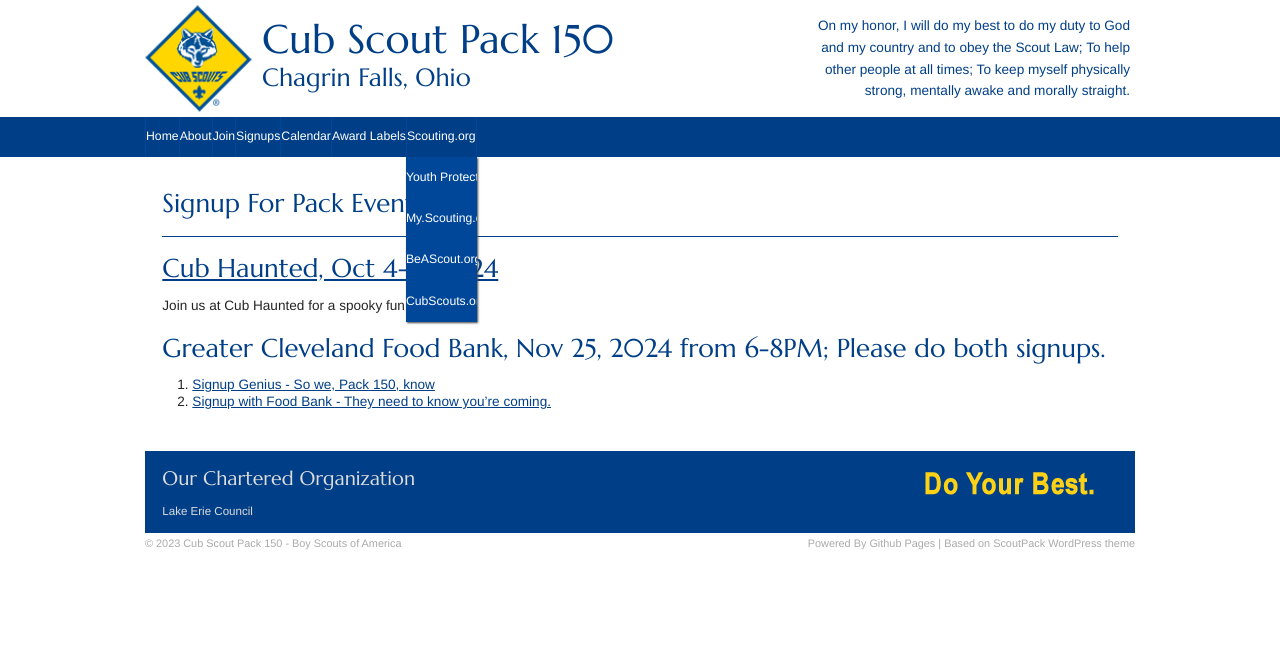
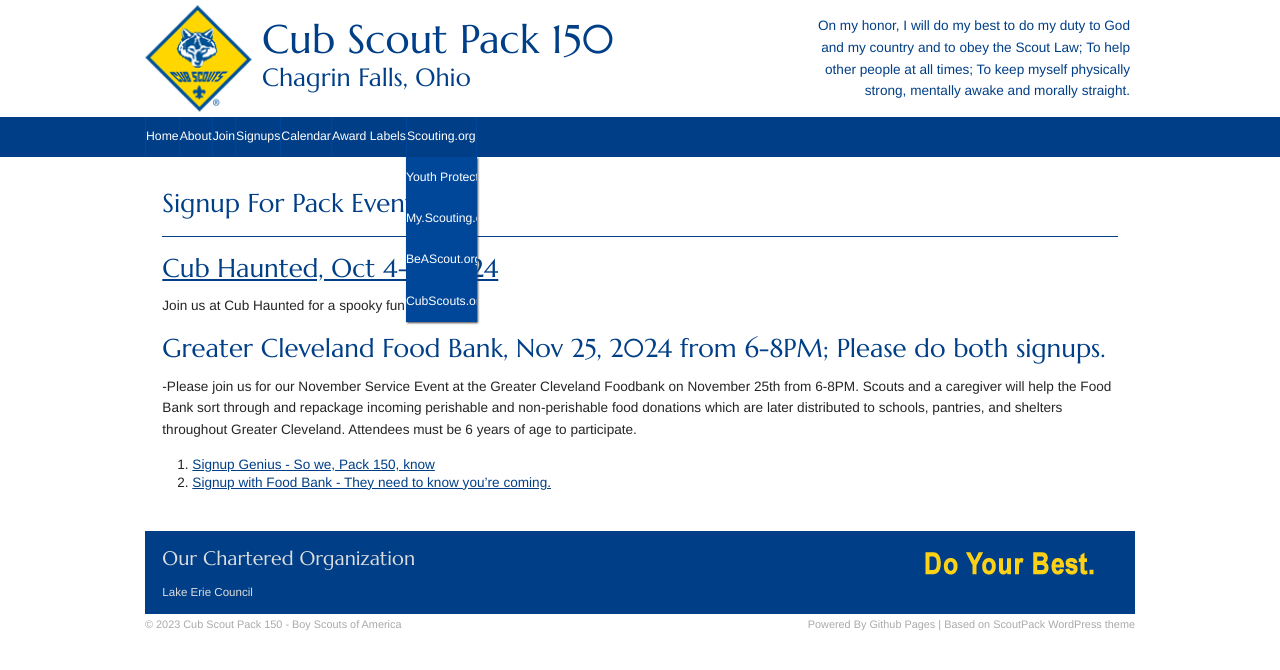
Before and after one commit to Pack150/Pack150.github.io, a Jekyll site: the page built from signups.md, in a window 1280 px wide. Shown: the top 670 px of the page. Built offline with Jekyll 4.4.1, drawn with Linux system fonts in a browser that asks for light colours; nearby versions of some CDN libraries; library files that are not in the unit come from our copies.

Commit message:
Update signups.md added text to food bank signup

```diff
--- a/signups.md
+++ b/signups.md
@@ -15,6 +15,8 @@
 
 
 ## Greater Cleveland Food Bank, Nov 25, 2024 from 6-8PM; Please do both signups.
+  -Please join us for our November Service Event at the Greater Cleveland Foodbank on November 25th from 6-8PM. Scouts and a caregiver will help the Food Bank sort through and repackage incoming perishable and non-perishable food donations which are later distributed to schools, pantries, and shelters throughout Greater Cleveland. Attendees must be 6 years of age to participate.
+
 1. [Signup Genius - So we, Pack 150, know](https://www.signupgenius.com/go/10C0B45AEAE22A6F5C07-51484916-greater)
 2. [Signup with Food Bank - They need to know you're coming.](https://cerv.is/0136gjg393f)
 
```
